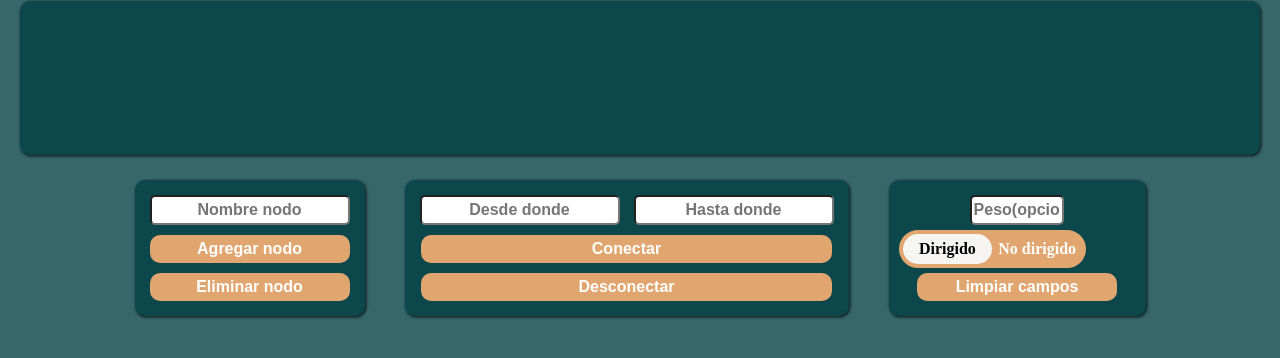
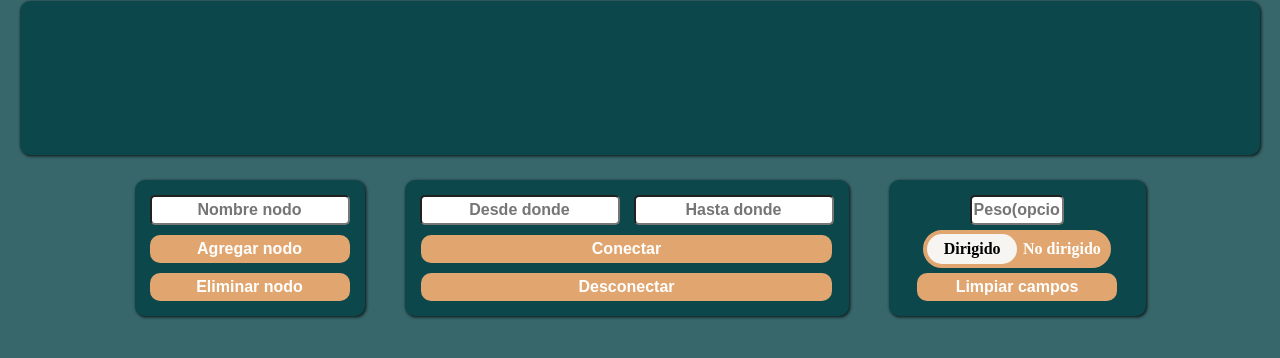
Before and after one commit to whocar3s/Grafos, a plain HTML site: page index.html in a window 1280 px wide. Shown: the part 56-414 px from the top of the page. Drawn offline with nearby package versions, Linux system fonts and the light colour scheme; some packages are replaced by stand-ins of ours; a script that the page names is missing; a web font is replaced by a local one.

Commit message:
centrar boton

```diff
--- a/index.html
+++ b/index.html
@@ -47,6 +47,9 @@
         <div class="options-container">
           <div class="option">
             <input autocomplete="off" type="text" placeholder="Peso(opcional)" id="Text"/>
+
+          </div>
+          <div class="option">
             <input type="checkbox" id="toggle" class="toggleCheckbox" />
               <label for="toggle" class='toggleContainer'>
                 <div>Dirigido</div>
--- a/style.css
+++ b/style.css
@@ -122,6 +122,7 @@ select {
 }
 
 .toggleContainer {
+  margin: auto;
   position: relative;
   display: grid;
   grid-template-columns: repeat(2, 1fr);
```
Lines whose indentation alone changed are shown as unchanged.
